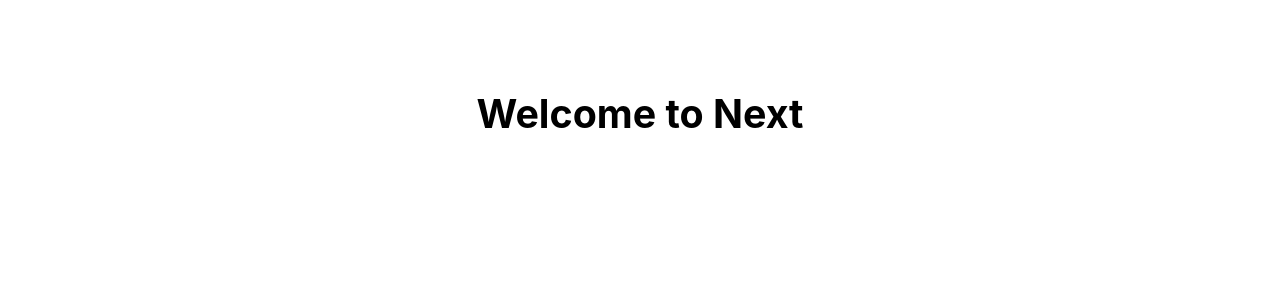
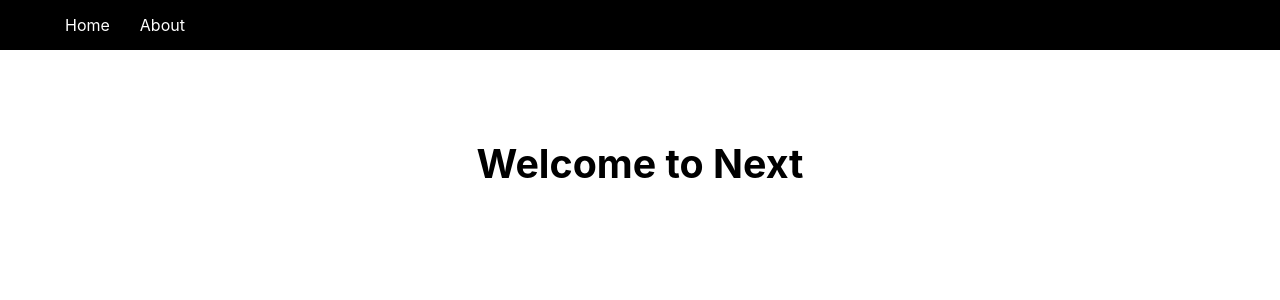
Before and after one commit to Alvintol/nextjs, a Next.js app in the folder next/: page / in a window 1280 px wide. Shown: the top 300 px of the page. Built offline with nearby package versions, Linux system fonts and the light colour scheme.

Commit message:
imports Nav to Layout component

```diff
--- a/next/components/layout.js
+++ b/next/components/layout.js
@@ -1,15 +1,19 @@
 import styles from '../styles/Layout.module.css'
+import Nav from './Nav';
 
 const Layout = ({ children }) => {
 
   const { container, main } = styles;
 
   return (
-    <div className={container}>
-      <main className={main}>
-        {children}
-      </main>
-    </div>
+    <>
+      <Nav />
+      <div className={container}>
+        <main className={main}>
+          {children}
+        </main>
+      </div>
+    </>
   )
 }
 
--- a/next/pages/_app.js
+++ b/next/pages/_app.js
@@ -2,10 +2,12 @@
 import Layout from '../components/layout'
 import '../styles/globals.css'
 
-const MyApp = ({ Component, pageProps }) => (
-  <Layout>
-    <Component {...pageProps} />
-  </Layout>
-);
+const MyApp = ({ Component, pageProps }) => {
+  return (
+    <Layout>
+      <Component {...pageProps} />
+    </Layout>
+  )
+};
 
 export default MyApp
```
